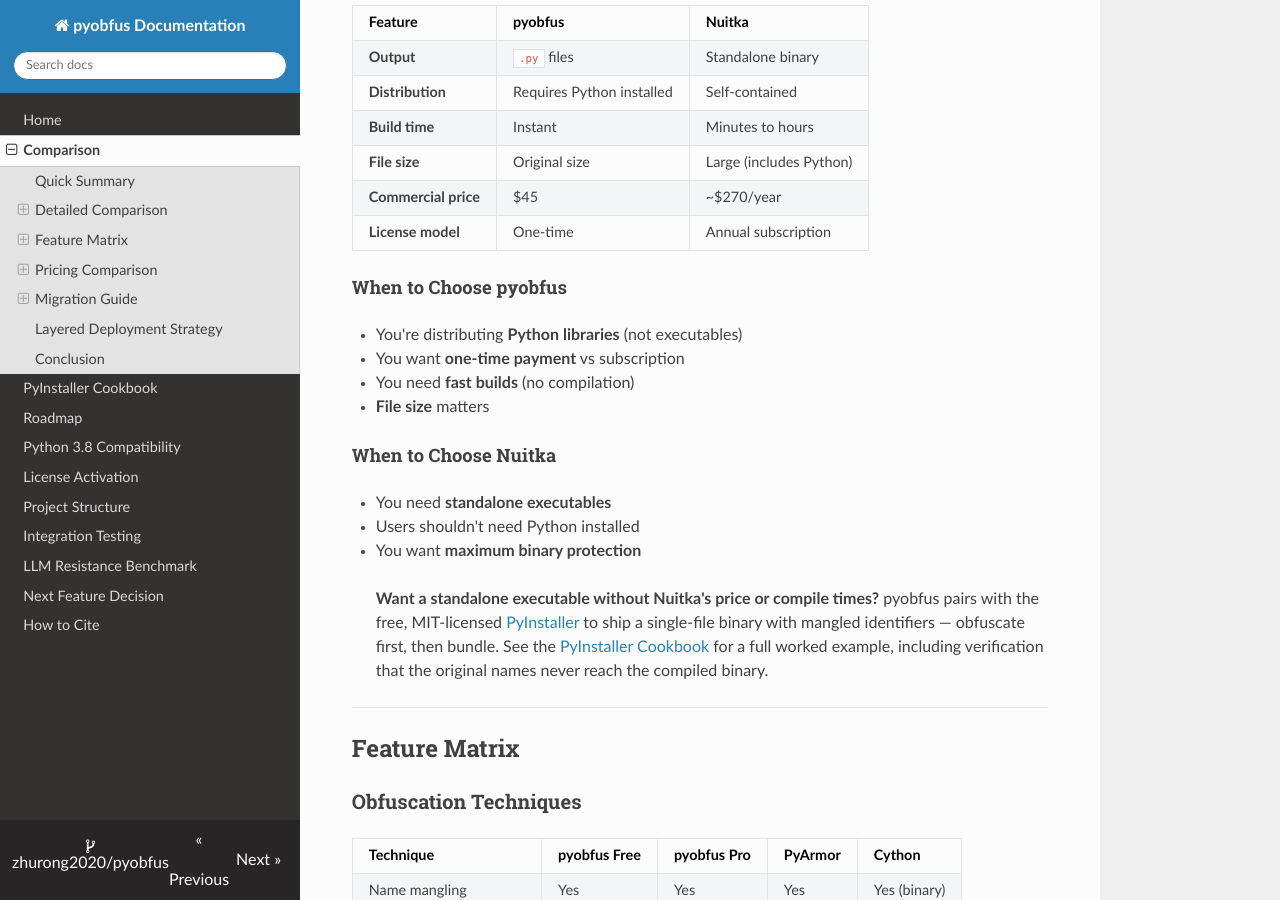
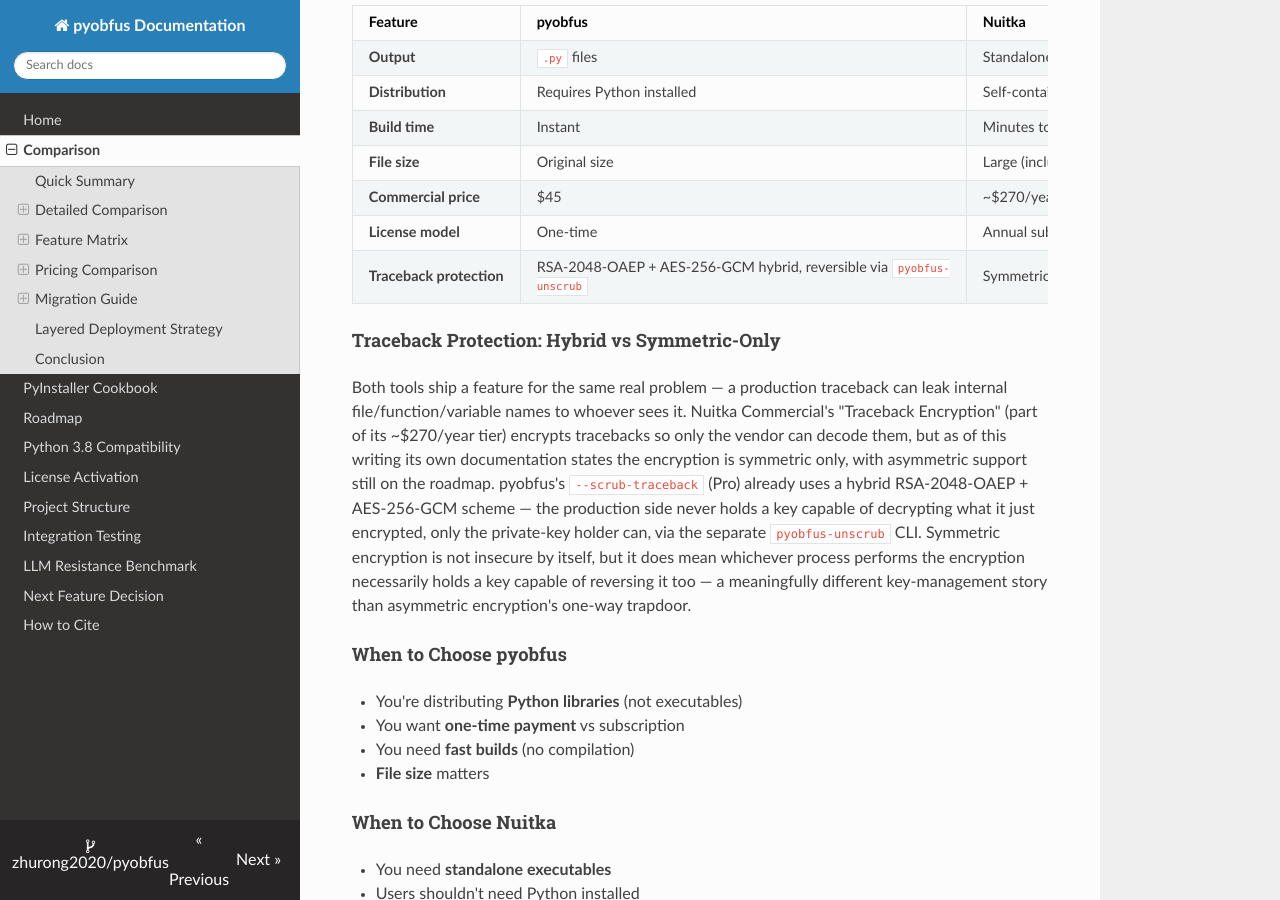
Before and after one commit to zhurong2020/pyobfus, an MkDocs documentation site: the page built from docs/COMPARISON.md, in a window 1280 px wide and 900 px high, scrolled down 4189 px. Built offline with MkDocs 1.6.1, drawn with Linux system fonts in a browser that asks for light colours; nearby versions of some CDN libraries.

Commit message:
feat(docs): P2-23 -- Nuitka traceback-encryption comparison content
Nuitka Commercial's "Traceback Encryption" is symmetric-only per its
own docs (asymmetric still "planned"); pyobfus's --scrub-traceback
already uses a hybrid RSA-2048-OAEP + AES-256-GCM scheme reversible
only via the separate pyobfus-unscrub CLI. Adds a comparison row +
dedicated subsection to docs/COMPARISON.md's Nuitka section.

Content-only, no code changes. Held for the 2026-08-08 release-spacing
gate per the CHANGELOG [Unreleased] entry -- not version-bumped/tagged
yet.

Co-Authored-By: Claude Sonnet 5 <noreply@anthropic.com>

```diff
--- a/docs/COMPARISON.md
+++ b/docs/COMPARISON.md
@@ -163,6 +163,23 @@ Nuitka compiles Python to standalone executables.
 | **File size** | Original size | Large (includes Python) |
 | **Commercial price** | $45 | ~$270/year |
 | **License model** | One-time | Annual subscription |
+| **Traceback protection** | RSA-2048-OAEP + AES-256-GCM hybrid, reversible via `pyobfus-unscrub` | Symmetric encryption only ([per Nuitka's own docs](https://nuitka.net/doc/commercial/encrypted-tracebacks.html), asymmetric "planned" as of 2026-08) |
+
+#### Traceback Protection: Hybrid vs Symmetric-Only
+
+Both tools ship a feature for the same real problem — a production traceback
+can leak internal file/function/variable names to whoever sees it. Nuitka
+Commercial's "Traceback Encryption" (part of its ~$270/year tier) encrypts
+tracebacks so only the vendor can decode them, but as of this writing its own
+documentation states the encryption is symmetric only, with asymmetric
+support still on the roadmap. pyobfus's `--scrub-traceback` (Pro) already
+uses a hybrid RSA-2048-OAEP + AES-256-GCM scheme — the production side never
+holds a key capable of decrypting what it just encrypted, only the
+private-key holder can, via the separate `pyobfus-unscrub` CLI. Symmetric
+encryption is not insecure by itself, but it does mean whichever process
+performs the encryption necessarily holds a key capable of reversing it too
+— a meaningfully different key-management story than asymmetric encryption's
+one-way trapdoor.
 
 #### When to Choose pyobfus
 
```
Also changed, not shown: CHANGELOG.md (+8 -0 lines), docs/ROADMAP.md (+1 -1 lines).
